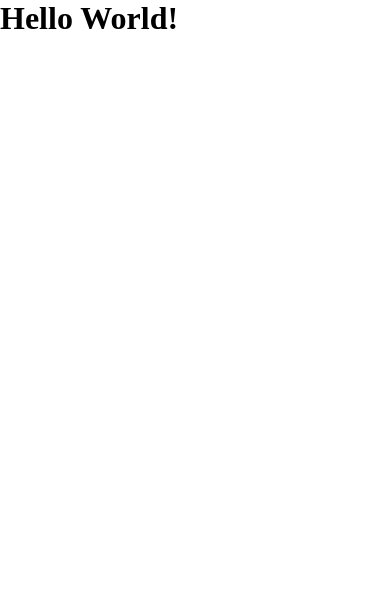
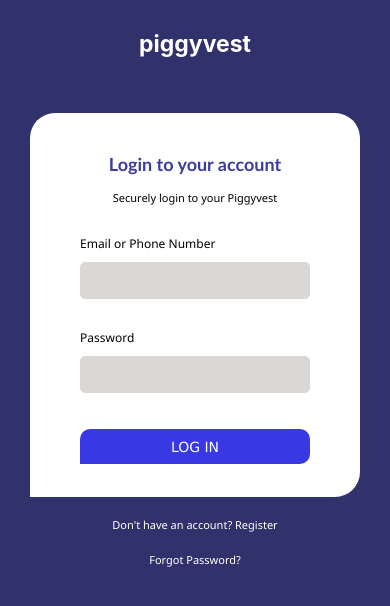
Before and after one commit to davidokani/capwork01, a React (Create React App) app: page / in a window 390 px wide. Shown: the top 606 px of the page. Built offline with nearby package versions, Linux system fonts and the light colour scheme.

Commit message:
Arranged Components for specific task

```diff
--- a/src/App.css
+++ b/src/App.css
@@ -1,14 +1,3 @@
-* {
-    padding: 0;
-    margin: 0;
-    box-sizing: border-box;
-
+body {
+    background-color: #fff;
 }
-
-:root {
-    --backgroud: darkblue;
-    --form: #fff;
-    --h1texts: rgb(11, 11, 248);
-    --button: rgb(16, 16, 150);
-    --button-hover: rgb(2, 2, 105);
-}
--- a/src/App.js
+++ b/src/App.js
@@ -1,12 +1,21 @@
 import "./App.css";
+import Signinform from "./components/signin/Signinform";
+import Regform from "./components/registration/Regform";
+import Landing from "./components/langingpage/Landing";
+import Navbar from "./components/navbar/Navbar";
 
 function App() {
   return (
     <div className="App">
-      <h1>Hello World!</h1>
+
+      <Landing />
+      <Navbar />
+      <Signinform />
+      <Regform />
 
     </div>
-  );
-}
+
+  )
+};
 
 export default App;
--- /dev/null
+++ b/src/components/langingpage/Landing.jsx
@@ -0,0 +1,12 @@
+import React from "react";
+import "./landing.css";
+
+const Landing = () => {
+    return (
+        <div className="landing">
+            <h1>Hello Landing Page!</h1>
+        </div>
+    );
+};
+
+export default Landing;
--- /dev/null
+++ b/src/components/navbar/Navbar.jsx
@@ -0,0 +1,12 @@
+import React from "react";
+import "./navbar.css";
+
+const Navbar = () => {
+    return (
+        <div className="navbar">
+            Hello Navbar page!
+        </div>
+    )
+};
+
+export default Navbar;
--- /dev/null
+++ b/src/components/registration/Regform.jsx
@@ -0,0 +1,12 @@
+import React from "react";
+import "./regform.css"
+
+const Regform = () => {
+    return (
+        <div className="regform">
+            <h1>Hello Reform page!</h1>
+        </div>
+    )
+};
+
+export default Regform;
--- /dev/null
+++ b/src/components/signin/Signinform.jsx
@@ -0,0 +1,34 @@
+import React from "react";
+import "./signinform.css"
+
+const Signinform = () => {
+    return (
+        <div className="signinform">
+            <h1 className="logo">piggyvest</h1>
+            <div className="signinform-container">
+                <form action="/" method="get" className="logform">
+                    <h2 className="intro">Login to your account</h2>
+                    <i>Securely login to your Piggyvest</i>
+
+                    <div className="logform-option">
+                        <label id="logform-option" htmlFor="email/phone">Email or Phone Number</label>
+                        <input type="text" name="email phone" id="email/phone" />
+                    </div>
+                    <div className="logform-option">
+                        <label id="logform-option" htmlFor="password">Password</label>
+                        <input type="password" name="password" id="password" />
+                    </div>
+                    <div className="logform-option">
+                        <button className="btn-logform">LOG IN</button>
+                    </div>
+                </form>
+            </div>
+            <div className="reg">Don't have an account? <a href="/">Register</a>
+            </div>
+            <div className="reg"><a href="/">Forgot Password?</a>
+            </div>
+        </div >
+    )
+};
+
+export default Signinform;
--- /dev/null
+++ b/src/components/signin/signinform.css
@@ -0,0 +1,173 @@
+.signinform {
+    background-color: rgb(49, 49, 107);
+    position: absolute;
+    top: 0;
+    bottom: 0;
+    left: 0;
+    right: 0%;
+    height: auto;
+}
+
+h1.logo {
+    color: #fff;
+    font-family: -apple-system, BlinkMacSystemFont, 'Segoe UI', Roboto, Oxygen, Ubuntu, Cantarell, 'Open Sans', 'Helvetica Neue', sans-serif;
+    text-align: center;
+    margin-top: 30px;
+    font-size: 2.5em;
+}
+
+
+div.signinform-container {
+    display: flex;
+    justify-content: center;
+}
+
+form.logform {
+    display: flex;
+    flex-direction: column;
+    padding-top: 200px;
+    width: 350px;
+    height: auto;
+    background-color: #fff;
+    margin-top: 40px;
+    padding: 20px 90px;
+    border-top-left-radius: 30px;
+    border-top-right-radius: 30px;
+    border-bottom-right-radius: 30px;
+
+}
+
+h2.intro {
+    color: rgb(60, 60, 160);
+    text-align: center;
+    margin-top: 20px;
+    font-size: 28px;
+    font-family: 'Trebuchet MS', 'Lucida Sans Unicode', 'Lucida Grande', 'Lucida Sans', Arial, sans-serif;
+}
+
+i {
+    font-style: normal;
+    display: flex;
+    flex-direction: column;
+    position: relative;
+    top: 0px;
+    text-align: center;
+    font-family: 'Segoe UI', Tahoma, Geneva, Verdana, sans-serif;
+    font-size: 17px;
+    margin-bottom: 30px;
+}
+
+div.logform-option {
+    margin-top: 20px;
+    width: 100%;
+    display: flex;
+    flex-direction: column;
+
+}
+
+label#logform-option {
+    font-family: 'Segoe UI', Tahoma, Geneva, Verdana, sans-serif;
+    font-size: 20px;
+    margin-bottom: 10px;
+}
+
+input {
+    height: 50px;
+    background-color: rgb(219, 215, 215);
+    border: 1px solid rgb(219, 215, 215);
+    border-radius: 5px;
+    padding: 0 20px;
+    font-size: 19px;
+    margin-bottom: 20px;
+}
+
+.reg {
+    color: #fff;
+    font-family: 'Segoe UI', Tahoma, Geneva, Verdana, sans-serif;
+    font-size: 19px;
+    text-align: center;
+    margin-top: 20px;
+}
+
+.reg a {
+    color: #fff;
+    text-decoration: none;
+}
+
+div a.recover {
+    color: #fff;
+    font-family: 'Segoe UI', Tahoma, Geneva, Verdana, sans-serif;
+    font-size: 19px;
+    margin-top: 20px;
+    text-decoration: none;
+    text-align: center;
+}
+
+button.btn-logform {
+    color: #fff;
+    background-color: rgb(57, 57, 228);
+    height: 55px;
+    border-top-left-radius: 10px;
+    border-top-right-radius: 10px;
+    border-bottom-right-radius: 10px;
+    font-family: 'Lucida Sans', 'Lucida Sans Regular', 'Lucida Grande', 'Lucida Sans Unicode', Geneva, Verdana, sans-serif;
+    font-size: 23px;
+    margin-top: 20px;
+    margin-bottom: 30px;
+    border: 0px;
+}
+
+@media (max-width: 650px) {
+    h1.logo {
+        font-size: 23px;
+    }
+
+    form.logform {
+        width: 350px;
+        height: auto;
+        background-color: #fff;
+        margin-top: 40px;
+        margin-right: 30px;
+        margin-left: 30px;
+        padding: 20px 50px;
+        border-top-left-radius: 25px;
+        border-top-right-radius: 25px;
+        border-bottom-right-radius: 25px;
+    }
+
+    h2.intro {
+        font-size: 18px;
+    }
+
+    i {
+        font-size: 11px;
+        margin-bottom: 20px;
+    }
+
+    label#logform-option {
+        font-size: 12px;
+        margin-bottom: 10px;
+    }
+
+    div.logform-option {
+        margin-top: 10px;
+    }
+
+    input {
+        height: 35px;
+        font-size: 12px;
+    }
+
+    button.btn-logform {
+        height: 35px;
+        font-size: 14px;
+        margin-top: 6px;
+        margin-bottom: 13px;
+        border: 0px;
+    }
+
+    .reg,
+    .recover {
+        font-size: 11px;
+    }
+}
```
Also changed, not shown: src/components/langingpage/landing.css (added), src/components/navbar/navbar.css (added), src/components/registration/regform.css (added), src/conponents/signin/signinform.css (deleted).
